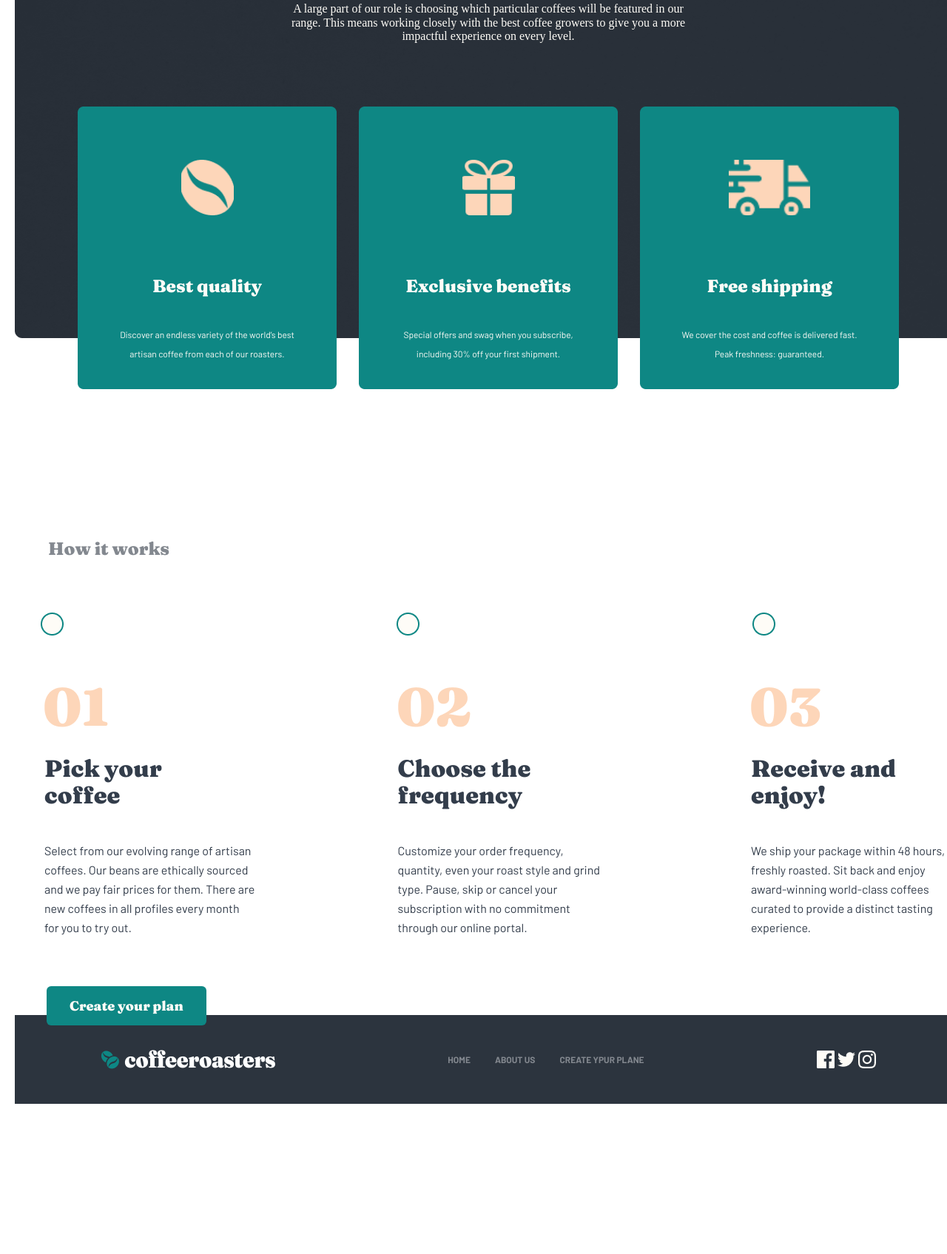
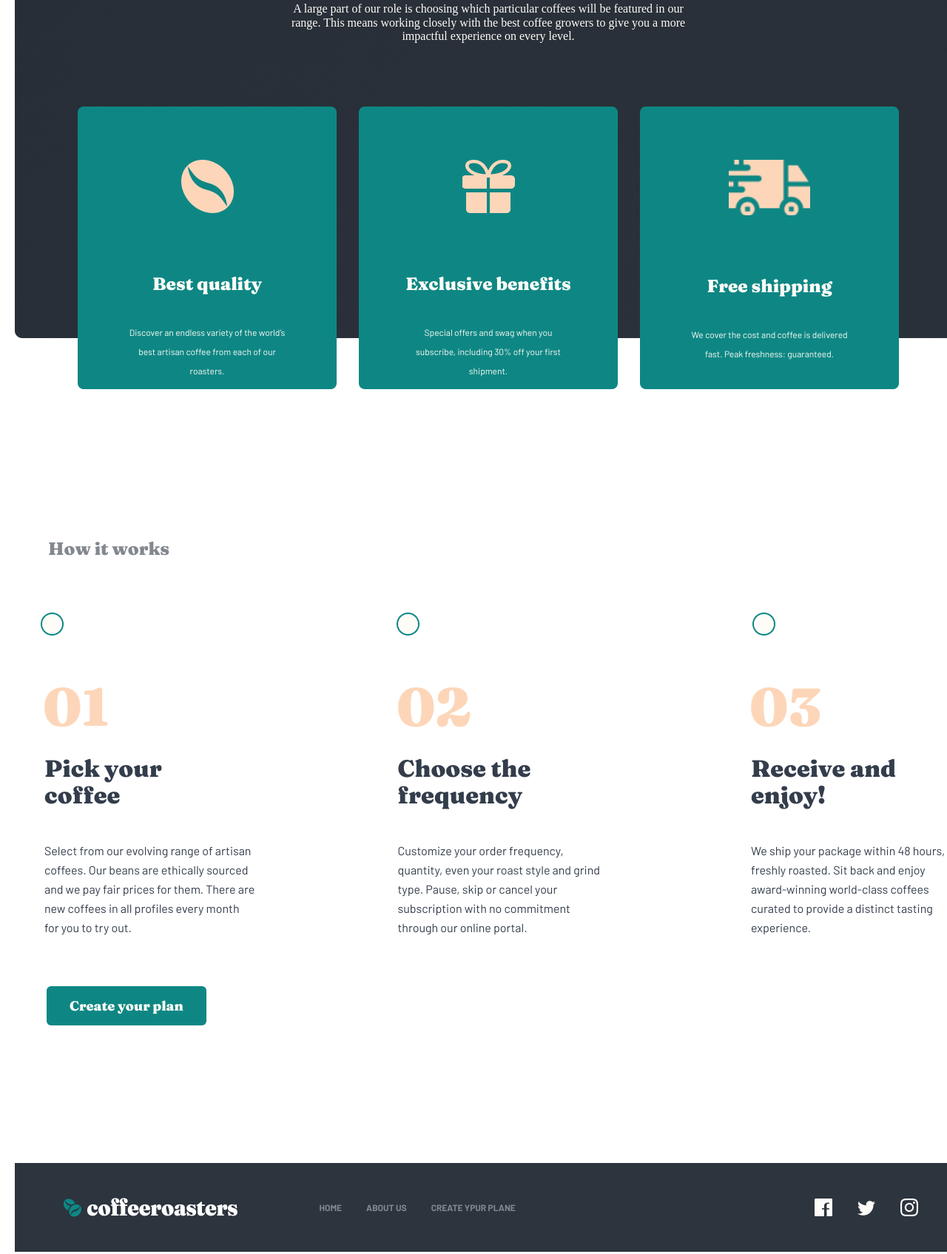
Before and after one commit to iam-rasulov/Cofferoasters, a plain HTML site: page index.html in a window 1280 px wide. Shown: the part 1762-3457 px from the top of the page at 74% size. Before the commit the page ends 3254 px from the top, so only its background shows below. Drawn offline with Linux system fonts and the light colour scheme.

Commit message:
Initial commit

```diff
--- a/css/main.css
+++ b/css/main.css
@@ -56,6 +56,10 @@ body{
   justify-content: space-between;
   align-items: center;
   padding: 40px 0;
+}
+
+.header__logo{
+  background: transparent;
 }
 
 .navbar__list{
@@ -169,13 +173,14 @@ body{
 
 /* .our-collection-box__div:hover{
 
-} */
+}  */
 
 .our-collection-box__link{
   text-decoration: none;
 }
 
 .our-collection-box__image{
+  z-index: 2;
   width: 256px;
   height: 193px;
 }
@@ -243,7 +248,7 @@ body{
 
 .card__link__img{
   width: 71px;
-  height: 75px;
+  height: 72px;
   margin: 72px 143px 56px 143px;
 }
 
@@ -253,6 +258,8 @@ body{
 }
 
 .card__title{
+  width: 255px;
+  text-align: center;
   font-family: "Fraunces" , serif;
   font-size: 24px;
   line-height: 32px;
@@ -260,7 +267,7 @@ body{
 }
 
 .card__text{
-  width: 255px;
+  width: 225px;
   height: 78px;
   font-family: "Barlow" , serif;
   font-weight: 400;
@@ -305,6 +312,10 @@ body{
   list-style: none;
 }
 
+.dedline__link__box{
+  margin-bottom: 200px;
+}
+
 .dedline__item{
   width: 285px;
 }
@@ -347,6 +358,14 @@ body{
   background-color: #2C343E;
 }
 
+.footer__mix__box{
+  display: flex;
+  justify-content: space-between;
+  width: 622px;
+  margin-left: 60px;
+  align-items: center;
+}
+
 .footer__box__inner{
   margin-top: 50px;
   margin-right: auto;
@@ -359,10 +378,49 @@ body{
   height: 26px;
 }
 
-.navbar__link{
+.footer__navbar{
+  margin-left: 100px;
+}
+
+.footer__box__navbar__link{
   color: #83888F;
 }
 
-.navbar__link:hover{
+.footer__box__navbar__link:hover{
   color: white;
 }
+
+.right-box{
+  display: flex;
+  justify-content: space-between;
+  margin-left: auto;
+}
+
+.right__box__list{
+  display: flex;
+  width: 180px;
+  margin-left: 300px;
+  justify-content: space-between;
+  list-style: none;
+  align-items: center;
+}
+
+.right__box__item{
+  text-decoration: none;
+}
+
+.right__box__link__facebook{
+  width: 24px;
+  height: 9.5;
+  background-image: url(../images/facebook-white.png);
+}
+
+.right__box__item__img{
+  fill: white;
+  transition: fill 0.2s ease;
+}
+
+.right__box__item__img:hover{
+  fill: #FDD6BA;
+  transition: fill 0.2s ease;
+}
--- a/index.html
+++ b/index.html
@@ -188,14 +188,10 @@
 
                     <card class="card-box__card card">
 
-                        <a class="card__ink" href="#">
-
                             <img class="card__link__img" src="./images/coffee-best-quality.png"
-                            width="70px"
-                            height="70px"
+                            width="7px"
+                            height="72px"
                             alt="img-coffe">
-
-                        </a>
 
                         <h3 class="card__title">
                             Best quality
@@ -210,14 +206,10 @@
 
                     <card class="card-box__card card">
 
-                        <a class="card__ink" href="#">
-
                             <img class="card__link__img" src="./images/padarka-exclusive-benefits.png"
-                            width="70px"
-                            height="70px"
+                            width="71px"
+                            height="72px"
                             alt="img-benefit">
-
-                        </a>
 
                         <h3 class="card__title">
                             Exclusive benefits
@@ -232,14 +224,11 @@
 
                     <card class="card-box__card">
 
-                        <a class="card__ink" href="#">
 
                             <img class="card__link__img mowina" src="./images/mowina-free-shipping.png"
-                            width="80px"
-                            height="70px"
+                            width="110px"
+                            height="75px"
                             alt="img-shipping-car">
-
-                        </a>
 
                         <h3 class="card__title">
                             Free shipping
@@ -324,7 +313,9 @@
 
                 </ol>
 
+                <div class="dedline__link__box">
                     <a href="#" class="Dedline__link link">Create your plan</a>
+                </div>
 
             </div>
 
@@ -334,11 +325,15 @@
 
     </main>
 
+    <!-- FOOTER STARTED -->
+
     <footer class="site-footer">
 
         <div class="container">
 
             <div class="footer__box">
+
+                <div class="footer__mix__box">
 
                     <div class="footer__box__inner left-box">
 
@@ -358,24 +353,46 @@
                         <nav class="footer__navbar navbar">
                             <ol class="navbar__list">
                                 <li class="navbar__item">
-                                <a class="navbar__link" href="./index.html">HOME</a>
+                                    <a class="footer__box__navbar__link navbar__link" href="./index.html">HOME</a>
                                 </li>
                                 <li class="navbar__item">
-                                <a class="navbar__link" href="#">ABOUT US</a>
+                                    <a class="footer__box__navbar__link navbar__link" href="#">ABOUT US</a>
                                 </li>
                                 <li class="navbar__item">
-                                <a class="navbar__link" href="#">CREATE YPUR PLANE</a>
+                                    <a class="footer__box__navbar__link navbar__link" href="#">CREATE YPUR PLANE</a>
                                 </li>
                             </ol>
                         </nav>
                     </div>
 
+                </div>
+
+
+
                 <div class="footer__box__inner right-box">
-                    <div class="right__box__items">
-                        <img class="right__box__items__img" src="./images/facebook-white.png" alt="icon-facebook">
-                        <img class="right__box__items__img" src="./images/twitter-white.png" alt="icon-twitter">
-                        <img class="right__box__items__img" src="./images/instagramm-white.png" alt="icon-instagramm">
-                    </div>
+
+                    <ul class="right__box__list">
+
+                        <li class="right__box__item">
+                            <a href="#" class="right__box__link__facebook">
+                                <img class="right__box__item__img" src="./images/facebook-white.png" alt="icon-facebook">
+                            </a>
+                        </li>
+
+                        <li class="right__box__item">
+                            <a href="#" class="right__box__link__twitter">
+                                <img class="right__box__item__img" src="./images/twitter-white.png" alt="icon-twitter">
+                            </a>
+                        </li>
+
+                        <li class="riht__box__item">
+                            <a href="#" class="right__box__link__instagram">
+                                <img class="right__box__item__img" src="./images/instagramm-white.png" alt="icon-instagramm">
+                            </a>
+                        </li>
+
+                    </ul>
+
                 </div>
 
             </div>
```
Lines whose indentation alone changed are shown as unchanged.
